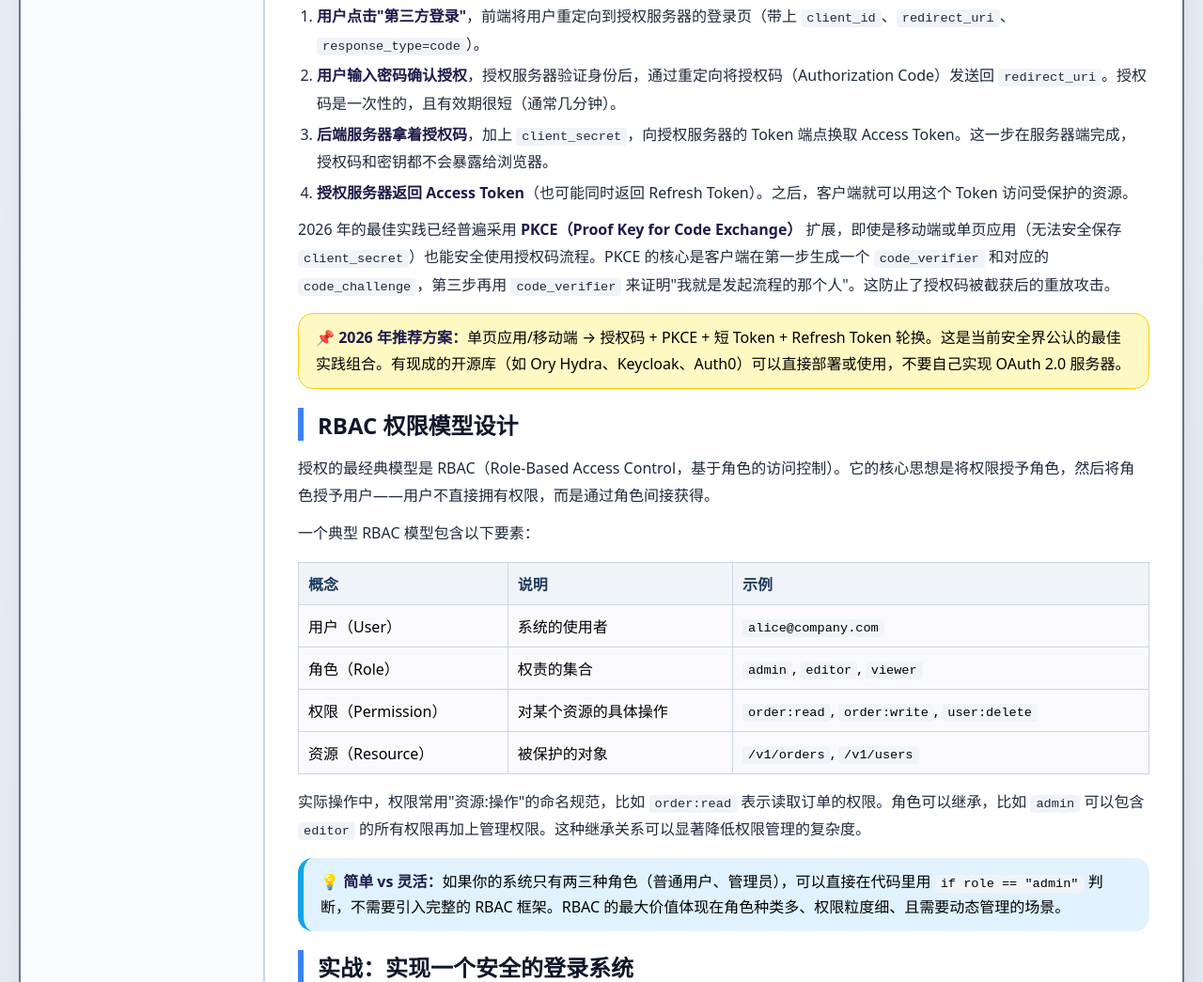
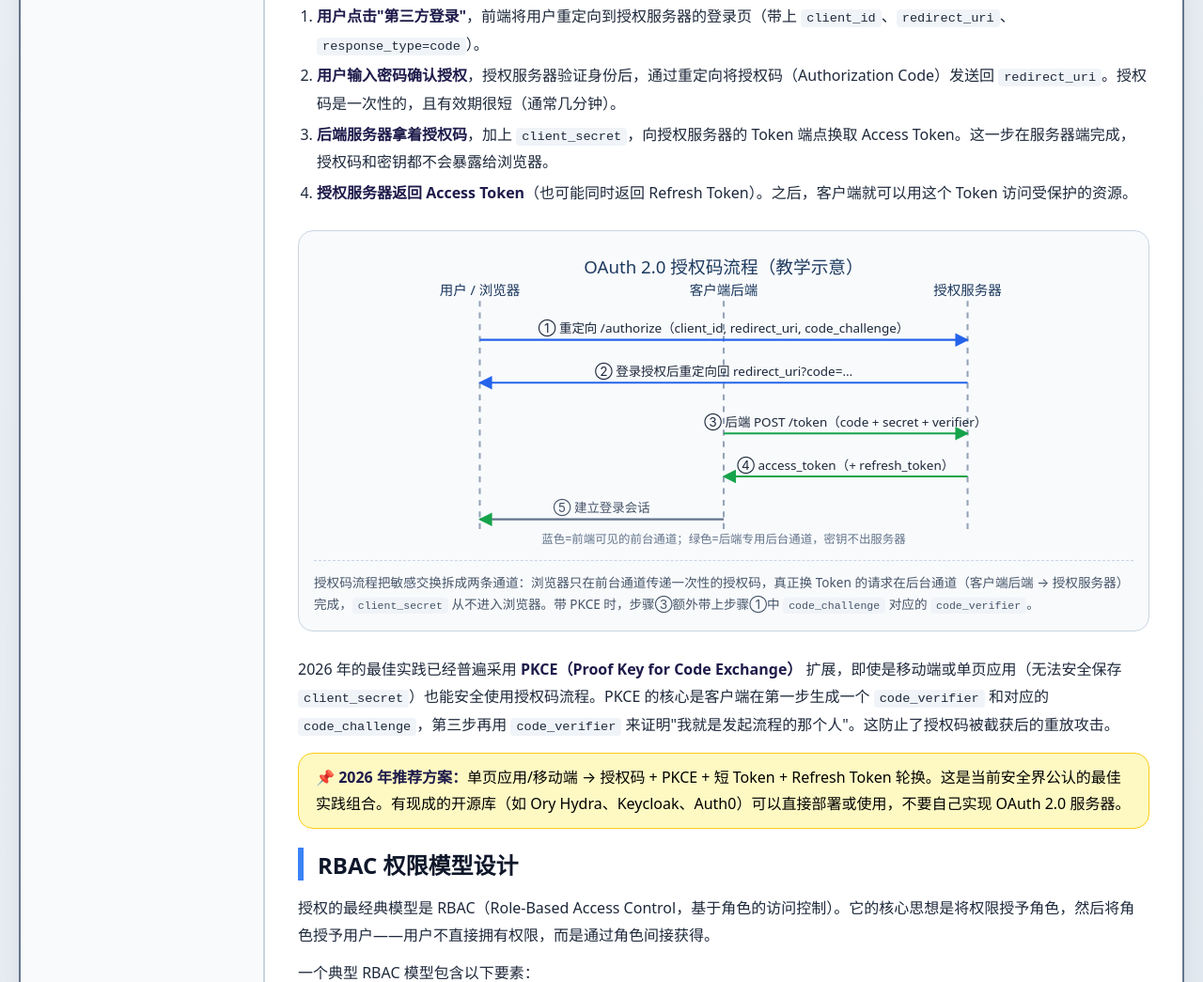
Before and after one commit to 1998x-stack/backend-development-tutorial, a plain HTML site: page 09.html in a window 1280 px wide. Shown: the part 2879-3924 px from the top of the page at 94% size. Drawn offline with Linux system fonts and the light colour scheme.

Commit message:
feat(backend-development-tutorial): add OAuth 2.0 authorization-code flow diagram to ch09

```diff
--- a/09.html
+++ b/09.html
@@ -410,6 +410,35 @@ Response:
             <li><strong>授权服务器返回 Access Token</strong>（也可能同时返回 Refresh Token）。之后，客户端就可以用这个 Token 访问受保护的资源。</li>
         </ol>
 
+        <figure>
+            <svg role="img" aria-labelledby="fig09b-title fig09b-desc" viewBox="0 0 840 310" xmlns="http://www.w3.org/2000/svg">
+                <title id="fig09b-title">OAuth 2.0 授权码流程的时序</title>
+                <desc id="fig09b-desc">浏览器、客户端后端、授权服务器三条生命周期：浏览器只接触授权码，客户端后端在后台用授权码加 client_secret 和 code_verifier 换取 Token，授权码和密钥不暴露给浏览器。</desc>
+                <defs>
+                    <marker id="fig09b-blue" viewBox="0 0 10 10" refX="9" refY="5" markerWidth="7" markerHeight="7" orient="auto-start-reverse"><path d="M0 0 L10 5 L0 10 z" fill="#2563eb"/></marker>
+                    <marker id="fig09b-green" viewBox="0 0 10 10" refX="9" refY="5" markerWidth="7" markerHeight="7" orient="auto-start-reverse"><path d="M0 0 L10 5 L0 10 z" fill="#16a34a"/></marker>
+                </defs>
+                <rect x="0" y="0" width="840" height="310" rx="16" fill="#f8fafc"/>
+                <text x="420" y="28" text-anchor="middle" font-size="18" fill="#1e3a5f">OAuth 2.0 授权码流程（教学示意）</text>
+                <g stroke="#94a3b8" stroke-width="2" stroke-dasharray="6 6">
+                    <line x1="170" y1="56" x2="170" y2="292"/><line x1="420" y1="56" x2="420" y2="292"/><line x1="670" y1="56" x2="670" y2="292"/>
+                </g>
+                <g font-size="14" fill="#1e3a5f" text-anchor="middle"><text x="170" y="50">用户 / 浏览器</text><text x="420" y="50">客户端后端</text><text x="670" y="50">授权服务器</text></g>
+                <g stroke-width="2" marker-end="url(#fig09b-blue)" stroke="#2563eb"><line x1="170" y1="96" x2="670" y2="96"/><line x1="670" y1="140" x2="170" y2="140"/></g>
+                <g stroke-width="2" marker-end="url(#fig09b-green)" stroke="#16a34a"><line x1="420" y1="192" x2="670" y2="192"/><line x1="670" y1="236" x2="420" y2="236"/></g>
+                <g stroke="#64748b" stroke-width="2" marker-end="url(#fig09b-green)"><line x1="420" y1="280" x2="170" y2="280"/></g>
+                <g font-size="13" fill="#1e293b">
+                    <text x="420" y="89" text-anchor="middle">① 重定向 /authorize（client_id, redirect_uri, code_challenge）</text>
+                    <text x="420" y="133" text-anchor="middle">② 登录授权后重定向回 redirect_uri?code=…</text>
+                    <text x="545" y="185" text-anchor="middle">③ 后端 POST /token（code + secret + verifier）</text>
+                    <text x="545" y="229" text-anchor="middle">④ access_token（+ refresh_token）</text>
+                    <text x="295" y="273" text-anchor="middle" fill="#475569">⑤ 建立登录会话</text>
+                </g>
+                <text x="420" y="304" text-anchor="middle" font-size="12" fill="#64748b">蓝色=前端可见的前台通道；绿色=后端专用后台通道，密钥不出服务器</text>
+            </svg>
+            <figcaption>授权码流程把敏感交换拆成两条通道：浏览器只在前台通道传递一次性的授权码，真正换 Token 的请求在后台通道（客户端后端 → 授权服务器）完成，<code>client_secret</code> 从不进入浏览器。带 PKCE 时，步骤③额外带上步骤①中 <code>code_challenge</code> 对应的 <code>code_verifier</code>。</figcaption>
+        </figure>
+
         <p>2026 年的最佳实践已经普遍采用 <strong>PKCE（Proof Key for Code Exchange）</strong> 扩展，即使是移动端或单页应用（无法安全保存 <code>client_secret</code>）也能安全使用授权码流程。PKCE 的核心是客户端在第一步生成一个 <code>code_verifier</code> 和对应的 <code>code_challenge</code>，第三步再用 <code>code_verifier</code> 来证明"我就是发起流程的那个人"。这防止了授权码被截获后的重放攻击。</p>
 
         <div class="highlight">
```
